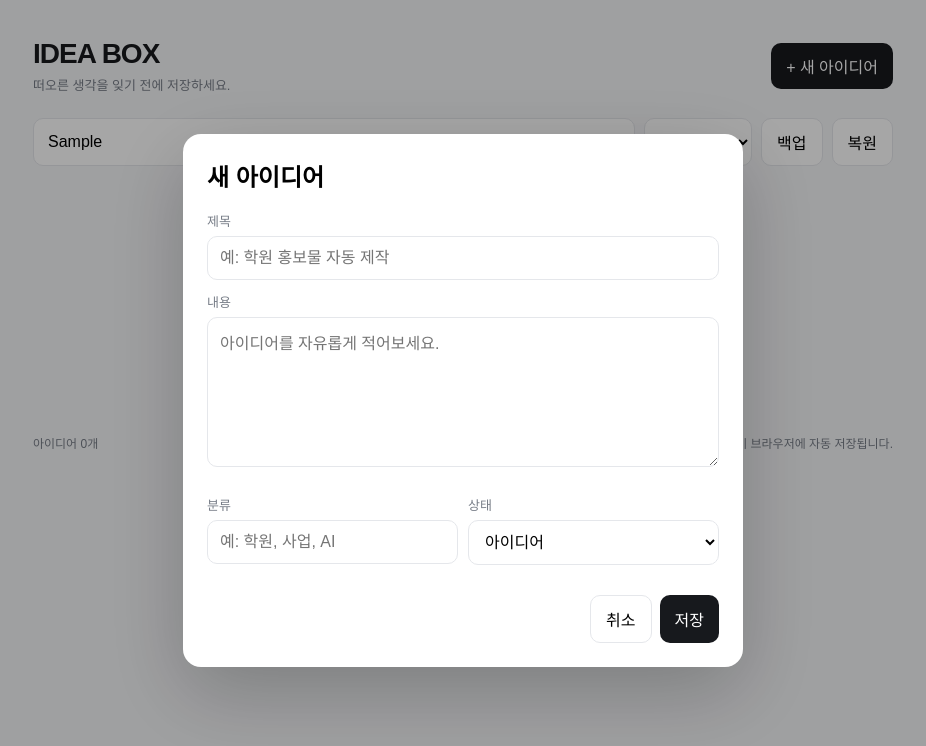
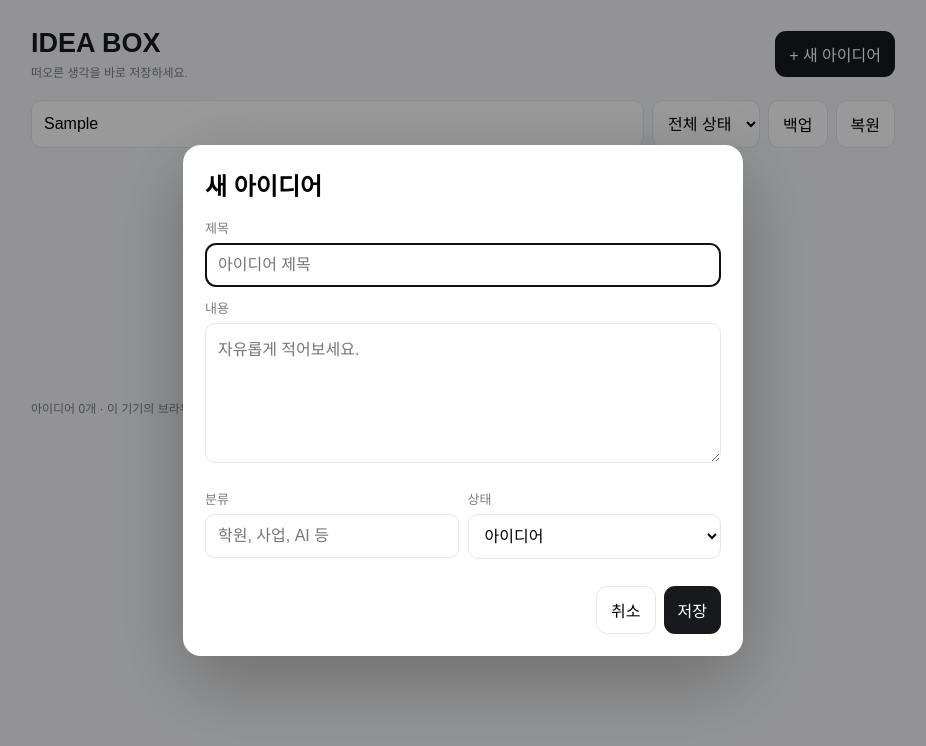
Before and after one commit to newclear2222-idea/idea-box, a plain HTML site: page index.html in a window 1280 px wide. Both pictures are taken after typing "Sample" into the empty fields and a click on the button "+ 새 아이디어". Shown: the whole page, without its empty margins (177-1103 px from the left). Drawn offline with Linux system fonts and the light colour scheme.

Commit message:
Add files via upload

```diff
--- a/index.html
+++ b/index.html
@@ -1,144 +1,59 @@
 <!doctype html>
 <html lang="ko">
 <head>
-<meta charset="utf-8">
-<meta name="viewport" content="width=device-width,initial-scale=1,viewport-fit=cover">
+<meta charset="utf-8"><meta name="viewport" content="width=device-width,initial-scale=1,viewport-fit=cover">
 <meta name="theme-color" content="#17191d">
-<meta name="apple-mobile-web-app-capable" content="yes">
-<meta name="apple-mobile-web-app-status-bar-style" content="black-translucent">
+<meta name="apple-mobile-web-app-capable" content="yes"><meta name="apple-mobile-web-app-status-bar-style" content="black-translucent">
 <meta name="apple-mobile-web-app-title" content="IDEA BOX">
+<link rel="manifest" href="manifest.webmanifest"><link rel="apple-touch-icon" href="icon-192.png">
 <title>IDEA BOX</title>
 <style>
-:root{--bg:#f5f6f8;--card:#fff;--text:#17191d;--muted:#777d87;--line:#e5e7eb;--accent:#222}
-*{box-sizing:border-box} body{margin:0;font-family:Arial,"Noto Sans KR",sans-serif;background:var(--bg);color:var(--text)}
-.wrap{max-width:900px;margin:0 auto;padding:38px 20px 70px}
-header{display:flex;align-items:center;justify-content:space-between;gap:16px;margin-bottom:24px}
-h1{font-size:28px;margin:0;letter-spacing:-1px}.sub{font-size:13px;color:var(--muted);margin-top:5px}
-button,input,textarea,select{font:inherit}
-button{border:0;border-radius:10px;padding:11px 15px;cursor:pointer}
-.primary{background:#17191d;color:#fff}.ghost{background:#fff;border:1px solid var(--line)}
-.toolbar{display:flex;gap:9px;flex-wrap:wrap;margin-bottom:18px}
-.search{flex:1;min-width:220px;padding:12px 14px;border:1px solid var(--line);border-radius:10px;background:#fff;outline:none}
-select{padding:11px;border:1px solid var(--line);border-radius:10px;background:#fff}
-.grid{display:grid;grid-template-columns:repeat(2,minmax(0,1fr));gap:13px}
-.card{background:var(--card);border:1px solid var(--line);border-radius:15px;padding:17px;box-shadow:0 2px 8px rgba(0,0,0,.025)}
-.cardtop{display:flex;justify-content:space-between;gap:12px}.title{font-weight:700;font-size:17px;word-break:break-word}
-.star{background:transparent;padding:0;font-size:21px;color:#bbb}.star.on{color:#f3ad16}
-.content{white-space:pre-wrap;color:#454a52;font-size:14px;line-height:1.55;margin:11px 0 16px;word-break:break-word}
-.meta{display:flex;gap:7px;align-items:center;flex-wrap:wrap;color:var(--muted);font-size:12px}
-.badge{background:#f1f2f4;padding:5px 8px;border-radius:999px}
-.actions{margin-left:auto;display:flex;gap:5px}.small{padding:5px 7px;background:transparent;color:var(--muted)}
-.empty{text-align:center;color:var(--muted);padding:70px 10px}
-dialog{border:0;border-radius:18px;padding:0;width:min(560px,calc(100% - 28px));box-shadow:0 25px 80px rgba(0,0,0,.22)}
-dialog::backdrop{background:rgba(0,0,0,.35)}
-.form{padding:24px}.form h2{margin:0 0 18px}.field{margin:12px 0}.field label{display:block;font-size:13px;color:var(--muted);margin-bottom:6px}
-.field input,.field textarea,.field select{width:100%;padding:12px;border:1px solid var(--line);border-radius:10px;outline:none}
-.field textarea{min-height:150px;resize:vertical}.row{display:grid;grid-template-columns:1fr 1fr;gap:10px}
-.formactions{display:flex;justify-content:flex-end;gap:8px;margin-top:18px}
-.foot{margin-top:22px;display:flex;justify-content:space-between;gap:10px;align-items:center;color:var(--muted);font-size:12px;flex-wrap:wrap}
-@media(max-width:650px){.grid{grid-template-columns:1fr}.row{grid-template-columns:1fr}.wrap{padding-top:25px}}
-
-.fab{display:none;position:fixed;right:20px;bottom:calc(20px + env(safe-area-inset-bottom));width:58px;height:58px;border-radius:50%;font-size:30px;line-height:1;background:#17191d;color:#fff;box-shadow:0 8px 28px rgba(0,0,0,.25);z-index:20;padding:0}
-@media(max-width:650px){
- body{background:#fff}.wrap{padding:calc(18px + env(safe-area-inset-top)) 14px calc(100px + env(safe-area-inset-bottom));max-width:none}
- header{position:sticky;top:0;background:rgba(255,255,255,.94);backdrop-filter:blur(12px);z-index:10;margin:0 -14px 15px;padding:8px 14px 12px;border-bottom:1px solid var(--line)}
- header .primary{display:none} h1{font-size:23px}.sub{font-size:12px}.toolbar{position:sticky;top:72px;background:#fff;z-index:9;padding:0 0 10px;margin-bottom:8px}
- .search{width:100%;flex-basis:100%;font-size:16px}.toolbar select{flex:1}.toolbar .ghost{padding:10px 12px}
- .grid{grid-template-columns:1fr;gap:10px}.card{border-radius:14px;padding:15px;box-shadow:none}.content{font-size:15px}.title{font-size:17px}
- .fab{display:block} dialog{width:100%;max-width:none;margin:auto 0 0 0;border-radius:20px 20px 0 0;max-height:92vh}.form{padding:22px 18px calc(22px + env(safe-area-inset-bottom))}.field input,.field textarea,.field select{font-size:16px}.field textarea{min-height:180px}
- .foot{padding-bottom:10px}
-}
-</style>
-</head>
-<body>
-<div class="wrap">
-<header>
-  <div><h1>IDEA BOX</h1><div class="sub">떠오른 생각을 잊기 전에 저장하세요.</div></div>
-  <button class="primary" onclick="openForm()">+ 새 아이디어</button>
-</header>
-
-<div class="toolbar">
-  <input id="search" class="search" placeholder="아이디어 검색..." oninput="render()">
-  <select id="filter" onchange="render()">
-    <option value="">전체 상태</option><option>아이디어</option><option>검토중</option><option>제작중</option><option>실행</option><option>보류</option>
-  </select>
-  <button class="ghost" onclick="exportData()">백업</button>
-  <button class="ghost" onclick="document.getElementById('importFile').click()">복원</button>
-  <input id="importFile" type="file" accept=".json" hidden onchange="importData(event)">
-</div>
-
-<div id="list" class="grid"></div>
-<div class="foot"><span id="count"></span><span>이 브라우저에 자동 저장됩니다.</span></div>
-</div>
-<button class="fab" aria-label="새 아이디어" onclick="openForm()">+</button>
-
-<dialog id="dlg">
-<form class="form" onsubmit="saveIdea(event)">
-<h2 id="formTitle">새 아이디어</h2>
-<input type="hidden" id="editId">
-<div class="field"><label>제목</label><input id="title" maxlength="100" required placeholder="예: 학원 홍보물 자동 제작"></div>
-<div class="field"><label>내용</label><textarea id="content" placeholder="아이디어를 자유롭게 적어보세요."></textarea></div>
-<div class="row">
-  <div class="field"><label>분류</label><input id="category" maxlength="30" placeholder="예: 학원, 사업, AI"></div>
-  <div class="field"><label>상태</label><select id="status"><option>아이디어</option><option>검토중</option><option>제작중</option><option>실행</option><option>보류</option></select></div>
-</div>
-<div class="formactions"><button type="button" class="ghost" onclick="dlg.close()">취소</button><button class="primary">저장</button></div>
-</form>
-</dialog>
-
+:root{--bg:#f5f6f8;--card:#fff;--text:#17191d;--muted:#777d87;--line:#e5e7eb}
+*{box-sizing:border-box}html,body{margin:0;min-height:100%;font-family:Arial,"Noto Sans KR",sans-serif;background:var(--bg);color:var(--text)}
+.wrap{max-width:900px;margin:auto;padding:28px 18px 100px}header{display:flex;justify-content:space-between;align-items:center;margin-bottom:20px}
+h1{font-size:27px;margin:0}.sub{font-size:12px;color:var(--muted);margin-top:4px}button,input,textarea,select{font:inherit}
+button{border:0;border-radius:11px;padding:11px 14px;cursor:pointer}.primary{background:#17191d;color:white}.ghost{background:white;border:1px solid var(--line)}
+.toolbar{display:flex;gap:8px;flex-wrap:wrap;margin-bottom:15px}.search{flex:1;min-width:180px;padding:12px;border:1px solid var(--line);border-radius:11px;background:white}
+select{padding:11px;border:1px solid var(--line);border-radius:11px;background:white}.grid{display:grid;grid-template-columns:repeat(2,1fr);gap:12px}
+.card{background:white;border:1px solid var(--line);border-radius:15px;padding:16px}.cardtop{display:flex;justify-content:space-between;gap:10px}.title{font-weight:700;font-size:17px}
+.star{background:none;padding:0;font-size:21px;color:#bbb}.star.on{color:#f3ad16}.content{white-space:pre-wrap;color:#484d55;font-size:14px;line-height:1.55;margin:10px 0 15px}
+.meta{display:flex;gap:6px;align-items:center;flex-wrap:wrap;color:var(--muted);font-size:12px}.badge{background:#f1f2f4;padding:5px 8px;border-radius:999px}
+.actions{margin-left:auto}.small{background:none;color:var(--muted);padding:5px}.empty{text-align:center;color:var(--muted);padding:65px 10px}
+dialog{border:0;border-radius:18px;padding:0;width:min(560px,calc(100% - 24px));max-height:90vh;box-shadow:0 25px 80px #0004}
+dialog::backdrop{background:#0006}.form{padding:22px}.form h2{margin:0 0 16px}.field{margin:11px 0}.field label{display:block;font-size:13px;color:var(--muted);margin-bottom:6px}
+.field input,.field textarea,.field select{width:100%;padding:12px;border:1px solid var(--line);border-radius:10px}.field textarea{min-height:140px;resize:vertical}
+.row{display:grid;grid-template-columns:1fr 1fr;gap:9px}.formactions{display:flex;justify-content:flex-end;gap:8px;margin-top:16px}.foot{font-size:12px;color:var(--muted);margin-top:18px}
+.fab{display:none;position:fixed;right:20px;bottom:calc(22px + env(safe-area-inset-bottom));width:58px;height:58px;border-radius:50%;font-size:30px;box-shadow:0 8px 24px #0004}
+@media(max-width:650px){.wrap{padding:20px 14px 95px}.grid{grid-template-columns:1fr}.desktopAdd{display:none}.fab{display:block}.row{grid-template-columns:1fr}.toolbar .ghost{padding:10px}.card{border-radius:14px}dialog{width:calc(100% - 18px)}}
+</style></head><body>
+<div class="wrap"><header><div><h1>IDEA BOX</h1><div class="sub">떠오른 생각을 바로 저장하세요.</div></div><button class="primary desktopAdd" id="newBtn">+ 새 아이디어</button></header>
+<div class="toolbar"><input id="search" class="search" placeholder="아이디어 검색..."><select id="filter"><option value="">전체 상태</option><option>아이디어</option><option>검토중</option><option>제작중</option><option>실행</option><option>보류</option></select><button class="ghost" id="backupBtn">백업</button><button class="ghost" id="restoreBtn">복원</button><input id="importFile" type="file" accept=".json" hidden></div>
+<div id="list" class="grid"></div><div class="foot"><span id="count"></span> · 이 기기의 브라우저에 자동 저장됩니다.</div></div>
+<button class="primary fab" id="fab" aria-label="새 아이디어">+</button>
+<dialog id="dlg"><form id="ideaForm" class="form"><h2 id="formTitle">새 아이디어</h2><input type="hidden" id="editId">
+<div class="field"><label>제목</label><input id="title" maxlength="100" required placeholder="아이디어 제목"></div>
+<div class="field"><label>내용</label><textarea id="content" placeholder="자유롭게 적어보세요."></textarea></div>
+<div class="row"><div class="field"><label>분류</label><input id="category" maxlength="30" placeholder="학원, 사업, AI 등"></div><div class="field"><label>상태</label><select id="status"><option>아이디어</option><option>검토중</option><option>제작중</option><option>실행</option><option>보류</option></select></div></div>
+<div class="formactions"><button type="button" class="ghost" id="cancelBtn">취소</button><button type="submit" class="primary">저장</button></div></form></dialog>
 <script>
-const KEY='idea_box_v1';
-let ideas=JSON.parse(localStorage.getItem(KEY)||'[]');
-const dlg=document.getElementById('dlg');
-function persist(){localStorage.setItem(KEY,JSON.stringify(ideas))}
-function esc(s=''){return s.replace(/[&<>"']/g,m=>({'&':'&amp;','<':'&lt;','>':'&gt;','"':'&quot;',"'":'&#39;'}[m]))}
-function openForm(id=''){
-  document.getElementById('editId').value=id;
-  const x=ideas.find(i=>i.id===id);
-  document.getElementById('formTitle').textContent=x?'아이디어 수정':'새 아이디어';
-  document.getElementById('title').value=x?.title||'';
-  document.getElementById('content').value=x?.content||'';
-  document.getElementById('category').value=x?.category||'';
-  document.getElementById('status').value=x?.status||'아이디어';
-  dlg.showModal(); setTimeout(()=>document.getElementById('title').focus(),50);
-}
-function saveIdea(e){
-  e.preventDefault();
-  const id=document.getElementById('editId').value;
-  const data={title:document.getElementById('title').value.trim(),content:document.getElementById('content').value.trim(),category:document.getElementById('category').value.trim(),status:document.getElementById('status').value};
-  if(id){const x=ideas.find(i=>i.id===id);Object.assign(x,data,{updated:new Date().toISOString()})}
-  else ideas.unshift({id:crypto.randomUUID?crypto.randomUUID():Date.now().toString(),...data,star:false,created:new Date().toISOString()});
-  persist();dlg.close();render();
-}
-function toggleStar(id){const x=ideas.find(i=>i.id===id);x.star=!x.star;persist();render()}
-function removeIdea(id){if(confirm('이 아이디어를 삭제할까요?')){ideas=ideas.filter(i=>i.id!==id);persist();render()}}
-function render(){
-  const q=document.getElementById('search').value.trim().toLowerCase();
-  const f=document.getElementById('filter').value;
-  let arr=ideas.filter(i=>(!f||i.status===f)&&(!q||[i.title,i.content,i.category,i.status].join(' ').toLowerCase().includes(q)));
-  arr.sort((a,b)=>(b.star-a.star)||new Date(b.created)-new Date(a.created));
-  document.getElementById('count').textContent=`아이디어 ${arr.length}개`;
-  document.getElementById('list').innerHTML=arr.length?arr.map(i=>`
-    <div class="card">
-      <div class="cardtop"><div class="title">${esc(i.title)}</div><button class="star ${i.star?'on':''}" onclick="toggleStar('${i.id}')" title="중요 표시">★</button></div>
-      <div class="content">${esc(i.content)||'<span style="color:#aaa">내용 없음</span>'}</div>
-      <div class="meta">
-        ${i.category?`<span class="badge">${esc(i.category)}</span>`:''}
-        <span class="badge">${esc(i.status)}</span>
-        <span>${new Date(i.created).toLocaleDateString('ko-KR')}</span>
-        <div class="actions"><button class="small" onclick="openForm('${i.id}')">수정</button><button class="small" onclick="removeIdea('${i.id}')">삭제</button></div>
-      </div>
-    </div>`).join(''):`<div class="empty" style="grid-column:1/-1">아직 저장된 아이디어가 없습니다.<br><br><button class="primary" onclick="openForm()">첫 아이디어 적기</button></div>`;
-}
-function exportData(){
-  const blob=new Blob([JSON.stringify({version:1,ideas},null,2)],{type:'application/json'});
-  const a=document.createElement('a');a.href=URL.createObjectURL(blob);a.download='idea-box-backup-'+new Date().toISOString().slice(0,10)+'.json';a.click();URL.revokeObjectURL(a.href);
-}
-function importData(e){
-  const file=e.target.files[0];if(!file)return;
-  const r=new FileReader();r.onload=()=>{try{const d=JSON.parse(r.result);const incoming=Array.isArray(d)?d:d.ideas;if(!Array.isArray(incoming))throw 0;if(confirm(`백업의 아이디어 ${incoming.length}개로 현재 데이터를 교체할까요?`)){ideas=incoming;persist();render()}}catch{alert('올바른 IDEA BOX 백업 파일이 아닙니다.')}e.target.value=''};r.readAsText(file);
-}
-render();
-</script>
-</body>
-</html>
+"use strict";
+const KEY="idea_box_v2";
+let ideas=[];
+try{ideas=JSON.parse(localStorage.getItem(KEY)||localStorage.getItem("idea_box_v1")||"[]");if(!Array.isArray(ideas))ideas=[]}catch(e){ideas=[]}
+const $=id=>document.getElementById(id), dlg=$("dlg");
+const persist=()=>{try{localStorage.setItem(KEY,JSON.stringify(ideas));return true}catch(e){alert("저장하지 못했습니다. 브라우저 저장공간 설정을 확인해주세요.");return false}};
+const esc=s=>String(s||"").replace(/[&<>"']/g,m=>({"&":"&amp;","<":"&lt;",">":"&gt;",'"':"&quot;","'":"&#39;"}[m]));
+function openForm(id=""){let x=ideas.find(i=>i.id===id);$("editId").value=id;$("formTitle").textContent=x?"아이디어 수정":"새 아이디어";$("title").value=x?.title||"";$("content").value=x?.content||"";$("category").value=x?.category||"";$("status").value=x?.status||"아이디어";dlg.showModal();setTimeout(()=>$("title").focus(),50)}
+$("ideaForm").addEventListener("submit",e=>{e.preventDefault();let id=$("editId").value, data={title:$("title").value.trim(),content:$("content").value.trim(),category:$("category").value.trim(),status:$("status").value};if(!data.title)return;
+if(id){let x=ideas.find(i=>i.id===id);if(x)Object.assign(x,data,{updated:new Date().toISOString()})}else{ideas.unshift({id:(crypto.randomUUID?crypto.randomUUID():Date.now()+"-"+Math.random()),...data,star:false,created:new Date().toISOString()})}
+if(persist()){dlg.close();render()}});
+function toggleStar(id){let x=ideas.find(i=>i.id===id);if(x){x.star=!x.star;persist();render()}}
+function removeIdea(id){if(confirm("이 아이디어를 삭제할까요?")){ideas=ideas.filter(i=>i.id!==id);persist();render()}}
+function render(){let q=$("search").value.trim().toLowerCase(),f=$("filter").value;let a=ideas.filter(i=>(!f||i.status===f)&&(!q||[i.title,i.content,i.category,i.status].join(" ").toLowerCase().includes(q))).sort((a,b)=>Number(b.star)-Number(a.star)||new Date(b.created)-new Date(a.created));
+$("count").textContent=`아이디어 ${a.length}개`;$("list").innerHTML=a.length?a.map(i=>`<div class="card"><div class="cardtop"><div class="title">${esc(i.title)}</div><button class="star ${i.star?"on":""}" data-star="${i.id}">★</button></div><div class="content">${esc(i.content)||'<span style="color:#aaa">내용 없음</span>'}</div><div class="meta">${i.category?`<span class="badge">${esc(i.category)}</span>`:""}<span class="badge">${esc(i.status)}</span><span>${new Date(i.created).toLocaleDateString("ko-KR")}</span><div class="actions"><button class="small" data-edit="${i.id}">수정</button><button class="small" data-del="${i.id}">삭제</button></div></div></div>`).join(""):`<div class="empty" style="grid-column:1/-1">아직 저장된 아이디어가 없습니다.<br><br><button class="primary" id="firstBtn">첫 아이디어 적기</button></div>`;
+$("firstBtn")?.addEventListener("click",()=>openForm());document.querySelectorAll("[data-star]").forEach(b=>b.onclick=()=>toggleStar(b.dataset.star));document.querySelectorAll("[data-edit]").forEach(b=>b.onclick=()=>openForm(b.dataset.edit));document.querySelectorAll("[data-del]").forEach(b=>b.onclick=()=>removeIdea(b.dataset.del))}
+$("newBtn").onclick=$("fab").onclick=()=>openForm();$("cancelBtn").onclick=()=>dlg.close();$("search").oninput=render;$("filter").onchange=render;
+$("backupBtn").onclick=()=>{let blob=new Blob([JSON.stringify({version:2,ideas},null,2)],{type:"application/json"}),a=document.createElement("a");a.href=URL.createObjectURL(blob);a.download="idea-box-backup-"+new Date().toISOString().slice(0,10)+".json";a.click();setTimeout(()=>URL.revokeObjectURL(a.href),500)};
+$("restoreBtn").onclick=()=>$("importFile").click();$("importFile").onchange=e=>{let file=e.target.files[0];if(!file)return;let r=new FileReader();r.onload=()=>{try{let d=JSON.parse(r.result),x=Array.isArray(d)?d:d.ideas;if(!Array.isArray(x))throw 0;if(confirm(`백업의 아이디어 ${x.length}개로 현재 데이터를 교체할까요?`)){ideas=x;persist();render()}}catch(e){alert("올바른 IDEA BOX 백업 파일이 아닙니다.")}e.target.value=""};r.readAsText(file)};
+render();if("serviceWorker"in navigator)window.addEventListener("load",()=>navigator.serviceWorker.register("./sw.js"));
+</script></body></html>
--- /dev/null
+++ b/sw.js
@@ -0,0 +1,5 @@
+const CACHE="idea-box-v2";
+const ASSETS=["./","./index.html","./manifest.webmanifest","./icon-192.png","./icon-512.png"];
+self.addEventListener("install",e=>e.waitUntil(caches.open(CACHE).then(c=>c.addAll(ASSETS)).then(()=>self.skipWaiting())));
+self.addEventListener("activate",e=>e.waitUntil(caches.keys().then(keys=>Promise.all(keys.filter(k=>k!==CACHE).map(k=>caches.delete(k)))).then(()=>self.clients.claim())));
+self.addEventListener("fetch",e=>e.respondWith(fetch(e.request).then(r=>{let c=r.clone();caches.open(CACHE).then(x=>x.put(e.request,c));return r}).catch(()=>caches.match(e.request).then(r=>r||caches.match("./")))));
```
Also changed, not shown: icon-192.png (added), icon-512.png (added), manifest.webmanifest (added).
